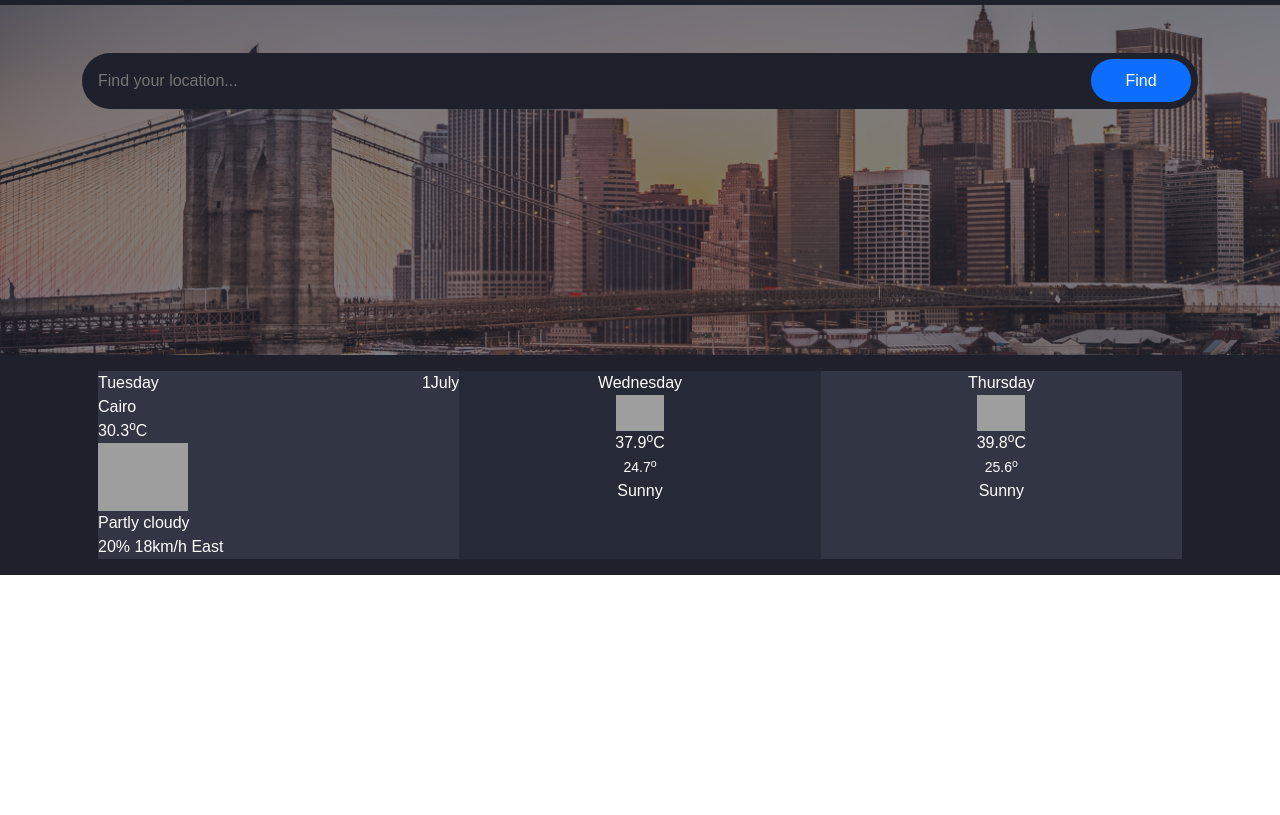
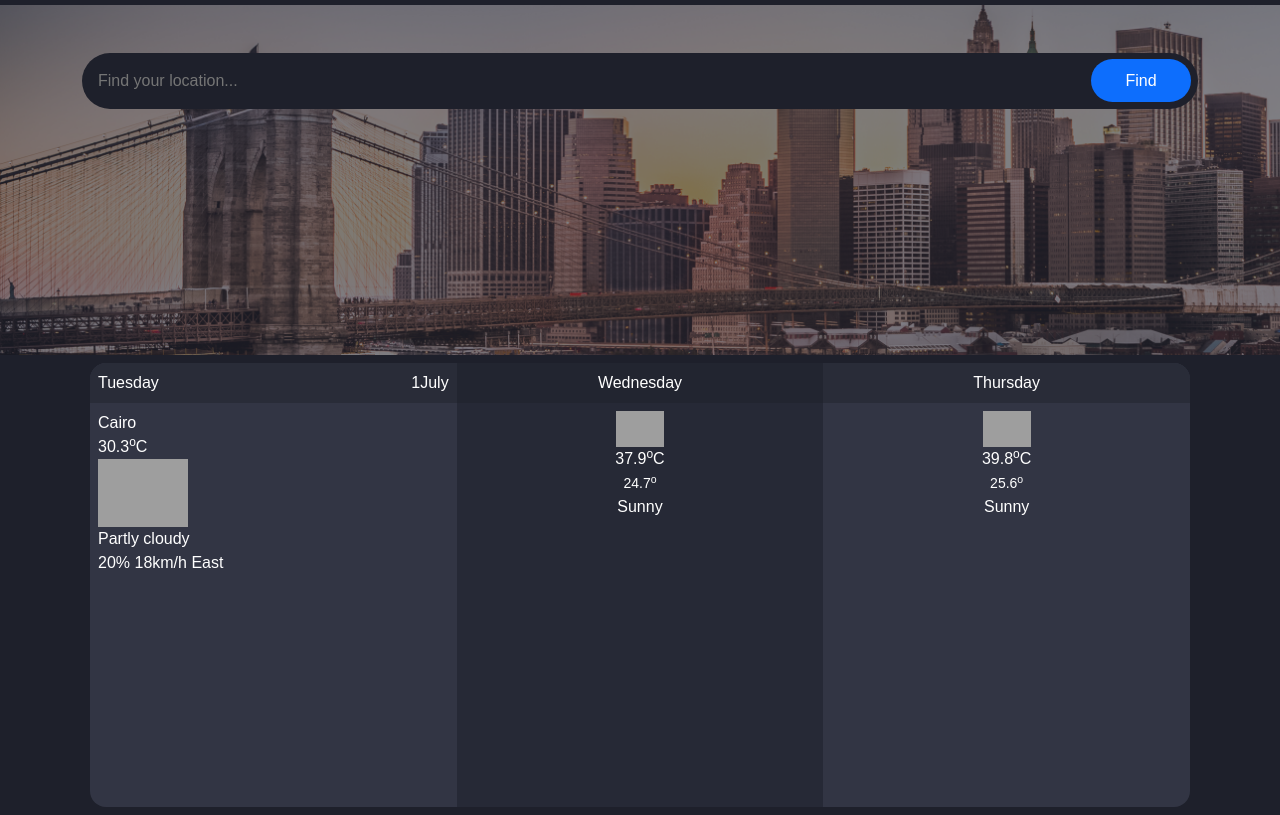
Before and after one commit to Amr-shawky/WeatherCore, a plain HTML site: page index.html in a window 1280 px wide. Shown: the part 124-939 px from the top of the page. Before the commit the page ends 800 px from the top, so only its background shows below. Drawn offline with nearby package versions, Linux system fonts and the light colour scheme; grey boxes are pictures that could not be loaded.

Commit message:
Enhance forecast section styling and layout; add new background colors for improved visual hierarchy

```diff
--- a/CSS/style.css
+++ b/CSS/style.css
@@ -87,9 +87,19 @@
     background-color: #1E202B ;
     color: #fff !important;
 }
+.forecast-container{
+    height: 460px;
+}
 .bg-darkblue{
     background-color: #323544 !important;
 }
 .bg-darkblue2{
     background-color: #262936 !important;
 }
+
+.bg-darkblue3{
+    background-color: #292c38 !important;
+}
+.bg-darkblue4{
+    background-color: #222530 !important;
+}
--- a/index.html
+++ b/index.html
@@ -61,14 +61,14 @@
         </div>
     </div>
     <div class="forecast-table">
-        <div class="container">
-            <div class="forecast-container d-flex  rounded-3 p-3 row-cols-3" id="forecast">
-                <div class="today forecast bg-darkblue">
-                    <div class="forecast-header d-flex justify-content-between" id="today">
+        <div class="container ">
+            <div class="forecast-container d-flex  row-cols-3 p-2" id="forecast">
+                <div class="today forecast rounded-start-4 bg-darkblue">
+                    <div class="p-2 forecast-header d-flex justify-content-between bg-darkblue3 rounded-end-0 rounded-top-4" id="today">
                         <div class="day">Tuesday</div>
                         <div class=" date">1July</div>
                     </div> <!-- .forecast-header -->
-                    <div class="forecast-content" id="current">
+                    <div class="forecast-content p-2" id="current">
                         <div class="location">Cairo</div>
                         <div class="degree">
                             <div class="num">30.3<sup>o</sup>C</div>
@@ -85,10 +85,10 @@
                     </div>
                 </div>
                 <div class="forecast text-center bg-darkblue2">
-                    <div class="forecast-header">
+                    <div class=" py-2 forecast-header bg-darkblue4">
                         <div class="day">Wednesday</div>
                     </div> <!-- .forecast-header -->
-                    <div class="forecast-content">
+                    <div class="py-2 forecast-content">
                         <div class="forecast-icon">
                             <img src="https://cdn.weatherapi.com/weather/64x64/day/113.png" alt="" width="48">
                         </div>
@@ -97,11 +97,11 @@
                         <div class="custom">Sunny</div>
                     </div>
                 </div>
-                <div class="forecast text-center bg-darkblue">
-                    <div class="forecast-header">
+                <div class="forecast rounded-end-4 text-center bg-darkblue">
+                    <div class="py-2 forecast-header bg-darkblue3 rounded-top-4 rounded-start-0">
                         <div class="day">Thursday</div>
                     </div> <!-- .forecast-header -->
-                    <div class="forecast-content">
+                    <div class="py-2 forecast-content">
                         <div class="forecast-icon">
                             <img src="https://cdn.weatherapi.com/weather/64x64/day/113.png" alt="" width="48">
                         </div>
```
